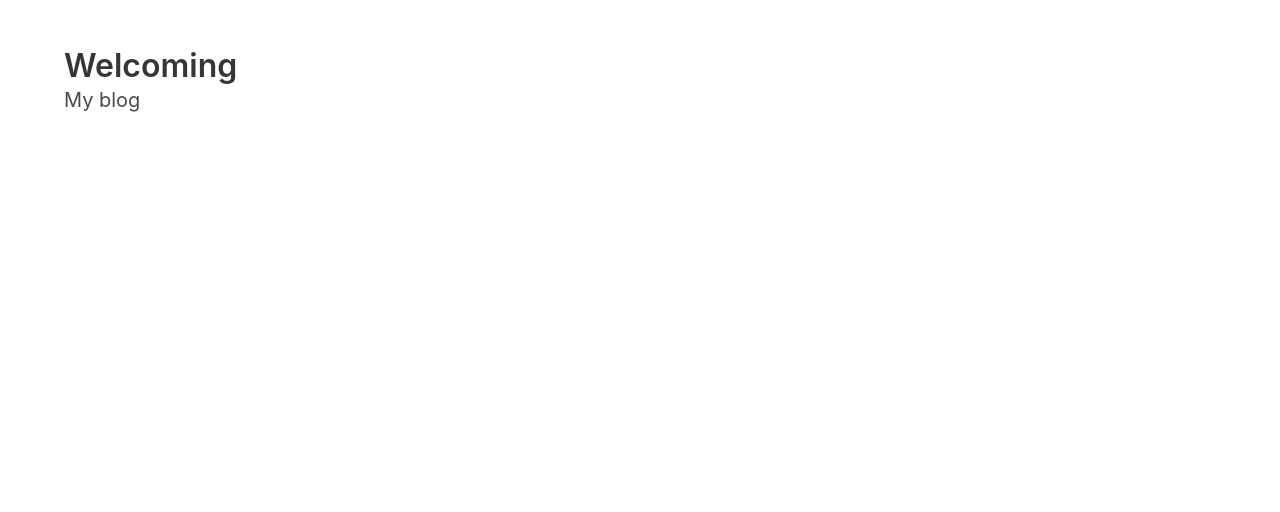
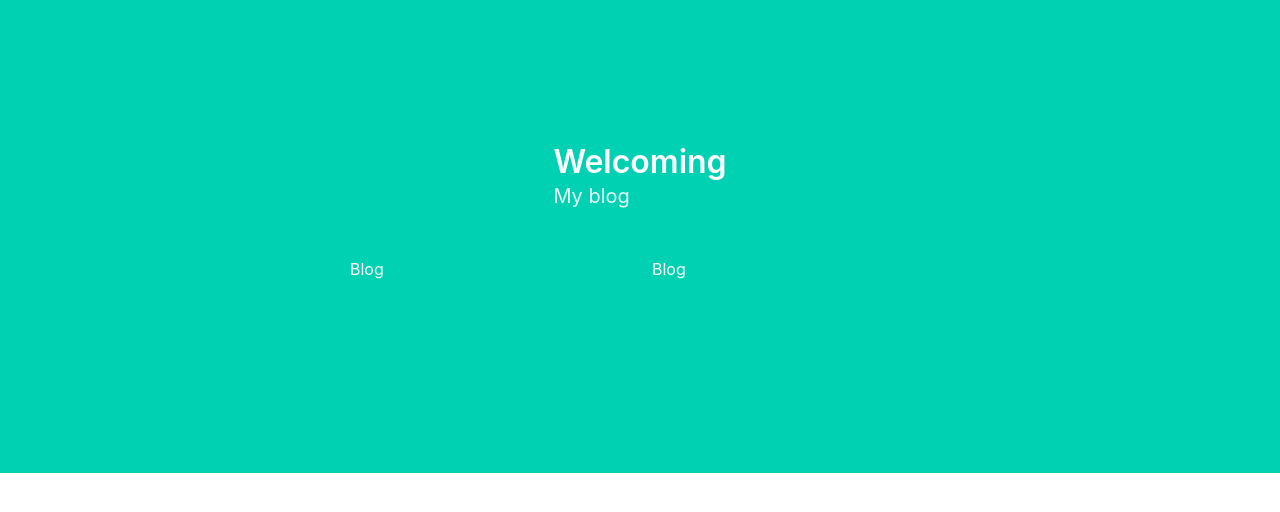
Before and after one commit to tarekhassan410/tarekhassan410.github.io, a plain HTML site: page index.html in a window 1280 px wide. Drawn offline with nearby package versions, Linux system fonts and the light colour scheme.

Commit message:
Hero added

```diff
--- a/index.html
+++ b/index.html
@@ -8,7 +8,7 @@
     <script defer src="https://use.fontawesome.com/releases/v5.3.1/js/all.js"></script>
   </head>
   <body>
-  <section class="section">
+  <section class="section hero is-primary is-medium">
     <div class="container">
       <h1 class="title">
         Welcoming
@@ -17,6 +17,14 @@
         My blog
       </p>
     </div>
+    <div class='section is-mobile columns'>
+    <div class="column is-offset-3 is-3 ">
+    	Blog
+    </div>
+    <div class="column is-3">
+    	Blog
+    </div>
+    </div>
   </section>
   </body>
 </html>
```
